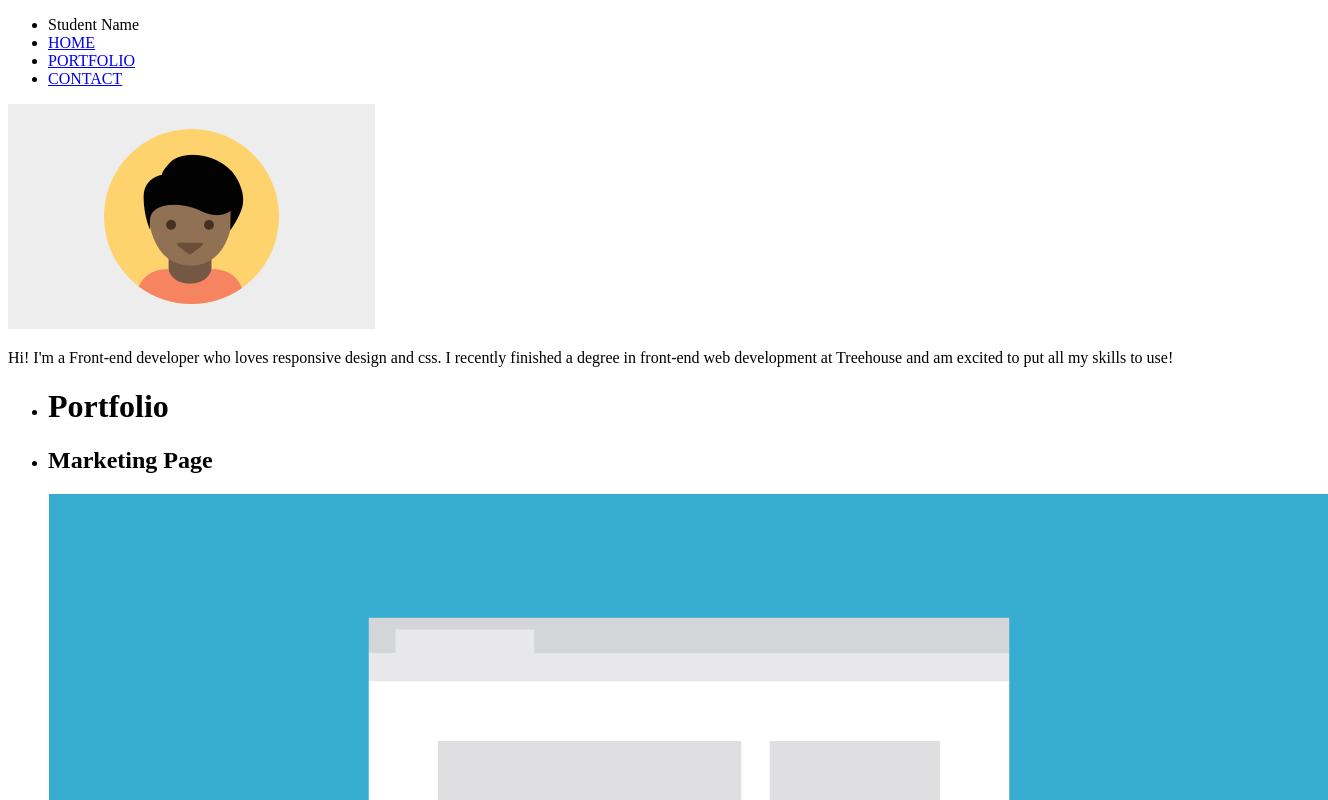
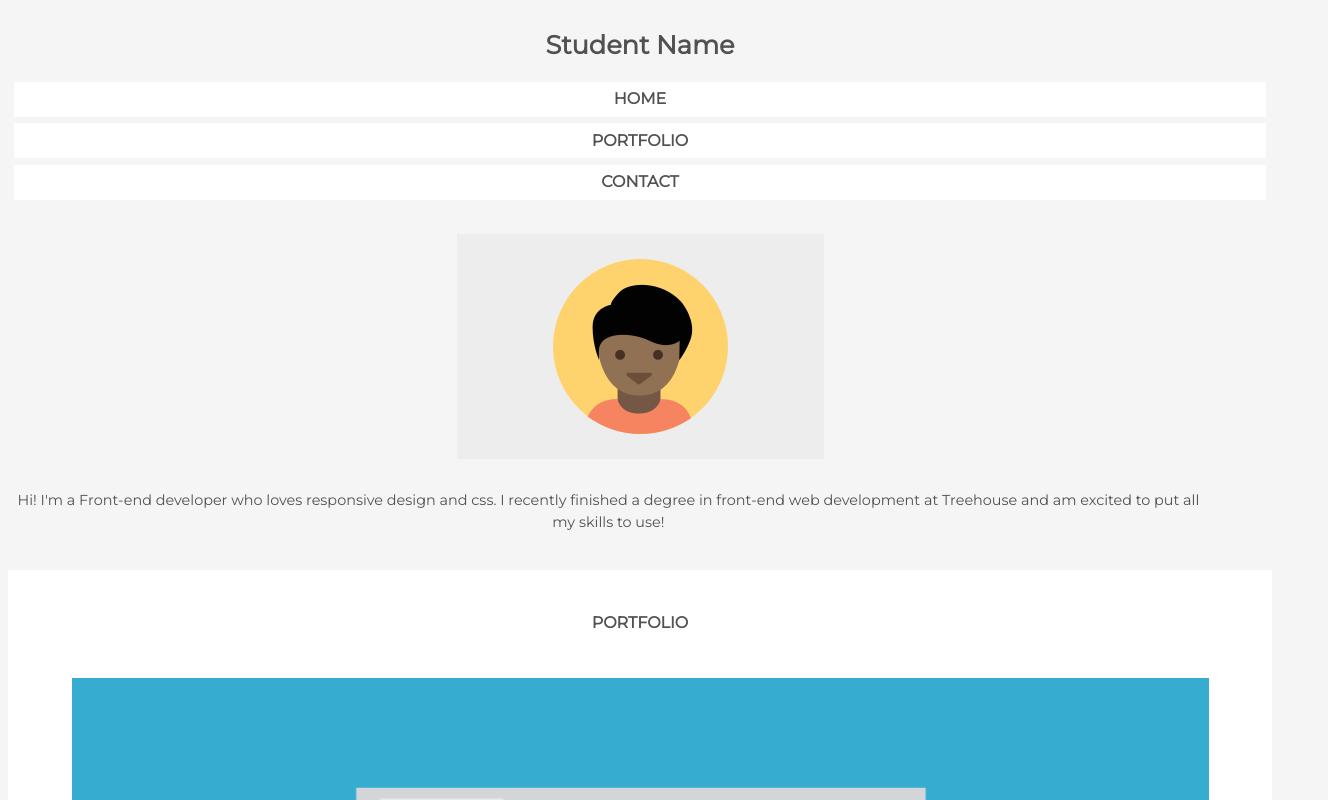
Before and after one commit to 1MartinSafar/techdegree-project-2, a plain HTML site: page index.html in a window 1280 px wide. Shown: the top 800 px of the page, 1328 px wide, since content can reach past the window. Drawn offline with Linux system fonts and the light colour scheme; a web font is replaced by a local one.

Commit message:
Almost done with base layout and styles

```diff
--- a/css/styles.css
+++ b/css/styles.css
@@ -0,0 +1,137 @@
+/* ======================================================================
+                        Base Styles (320px)
+========================================================================= */
+
+* {
+  box-sizing: border-box;
+}
+
+body {
+  font-family: Montserrat;
+  text-align: center;
+  /*letter-spacing: 0.1em;*/
+  line-height: 1.4em;
+  color: #525151;
+  /*background-color: #f4f4f4;*/
+  background-color: #f5f5f5;
+}
+
+header {
+  /*background-color: #f4f4f4;*/
+}
+
+.intro {
+  font-size: 0.9em;
+  padding-top: 0.5em;
+  padding-bottom: 1.5em;
+  max-width: 95%;
+}
+
+.portfolio {
+  background-color: white;
+}
+
+h1 {
+  font-size: 1em;
+  padding: 2em;
+}
+
+.portfolio h2 {
+  font-weight: normal;
+  font-size: 1.3em;
+}
+
+.portfolio p {
+  /*max-width: 95%;*/
+
+  font-size: 0.9em;
+  /*padding-top: 0em;*/
+  padding-bottom: 1em;
+  /*max-width: 95%;*/
+}
+
+ul {
+  margin: 0;
+  padding: 0;
+}
+
+li {
+  list-style-type: none;
+}
+
+a {
+  text-decoration: none;
+  color: #525151;
+}
+
+/*p,
+h1,
+h2,
+h3 {
+  text-align: center;
+}*/
+
+.nav li {
+  display: block;
+  text-align: center;
+  font-weight: bold;
+  padding: 0.4em;
+  margin: 0.4em;
+}
+
+.nav li[class="name"] {
+  /*font-weight: 900;*/
+  font-size: 1.6em;
+  padding: 0.5em;
+  margin: 0.5em;
+}
+
+.nav li:not([class="name"]) {
+  background-color: white;
+}
+
+.phone,
+.email {
+  font-weight: bold;
+}
+
+/* IMAGES*/
+
+.profile-image {
+  max-width: 60%;
+  margin-top: 1.75em;
+  margin-bottom: 0.5em;
+  align-self: center;
+}
+
+.portfolio img {
+  max-width: 90%;
+}
+
+/* FLEXBOX */
+
+.wrapper,
+.main-header {
+  display: flex;
+  flex-direction: column;
+  /*align-items: center;*/
+}
+
+
+
+
+
+
+
+
+
+
+/* ======================================================================
+                        Medium Size: 768px Media Query
+========================================================================= */
+
+
+
+/* ======================================================================
+                        Medium Size: 1024px Media Query
+========================================================================= */
--- a/index.html
+++ b/index.html
@@ -5,15 +5,13 @@
     <title>Responsive Layout</title>
     <meta name="viewport" content="width=device-width, initial-scale=1.0">
     <link rel="stylesheet" href="css/styles.css">
-    <!-- CHANGE THE FONT - PICK SOME -->
-    <link rel="stylesheet"
-          href="https://fonts.googleapis.com/css?family=Font+Name">
+    <link href="https://fonts.googleapis.com/css?family=Montserrat" rel="stylesheet">
   </head>
   <body>
 
     <div class="wrapper">
 
-      <header>
+      <header class="main-header">
         <nav>
           <ul class="nav">
             <li class="name">Student Name</li>
@@ -23,8 +21,8 @@
             <li><a href="#">CONTACT</a></li>
           </ul>
         </nav>
-        <img src="images/responsive-layout-profile.png" alt="Profile Image">
-        <p>Hi! I'm a Front-end developer who loves responsive design and css. I recently
+        <img src="images/responsive-layout-profile.png" alt="Profile Image" class="profile-image">
+        <p class="intro">Hi! I'm a Front-end developer who loves responsive design and css. I recently
            finished a degree in front-end web development at Treehouse and am excited
            to put all my skills to use!</p>
       </header>
@@ -32,41 +30,41 @@
       <div class="portfolio">
         <ul>
           <li>
-            <h1>Portfolio</h2>
+            <h1>PORTFOLIO</h1>
           </li>
           <li>
+            <img src="images/portfolio-1.png" alt="Portfolio Image 1">
             <h2>Marketing Page</h2>
-            <img src="images/portfolio-1.png" alt="Portfolio Image 1">
             <p>This project shows the front page of a marketing website meant for
                a specific business I'm interested in.</p>
           </li>
           <li>
+            <img src="images/portfolio-2.png" alt="Portfolio Image 2">
             <h2>Search Page</h2>
-            <img src="images/portfolio-2.png" alt="Portfolio Image 2">
             <p>This project searches through a specific database to find information
                that the user is trying to look up.</p>
           </li>
           <li>
+            <img src="images/portfolio-3.png" alt="Portfolio Image 3">
             <h2>Travel App</h2>
-            <img src="images/portfolio-3.png" alt="Portfolio Image 3">
             <p>This project compares travel times based on different transportation
                methods and tells you the best one.</p>
           </li>
           <li>
+            <img src="images/portfolio-4.png" alt="Portfolio Image 4">
             <h2>Map of Favorite Spots</h2>
-            <img src="images/portfolio-4.png" alt="Portfolio Image 4">
             <p>This project uses mapping apis to plot points for my favorite spots
                in the city for a do-it-yourself walking tour.</p>
           </li>
           <li>
+            <img src="images/portfolio-5.png" alt="Portfolio Image 5">
             <h2>Photo Gallery</h2>
-            <img src="images/portfolio-5.png" alt="Portfolio Image 5">
             <p>This project shows pictures from a recent trip to the viewer
                and allows them to easily navigate through photos.</p>
           </li>
           <li>
+            <img src="images/portfolio-6.png" alt="Portfolio Image 6">
             <h2>Calculator</h2>
-            <img src="images/portfolio-6.png" alt="Portfolio Image 6">
             <p>Someone can enter in the numbers they want, and press
                the big blue button and get the result.</p>
           </li>
```
